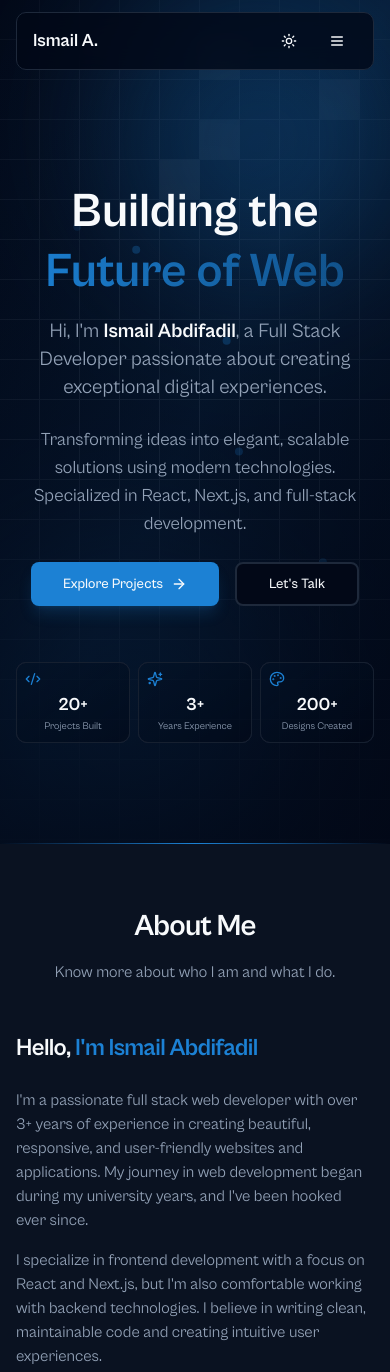
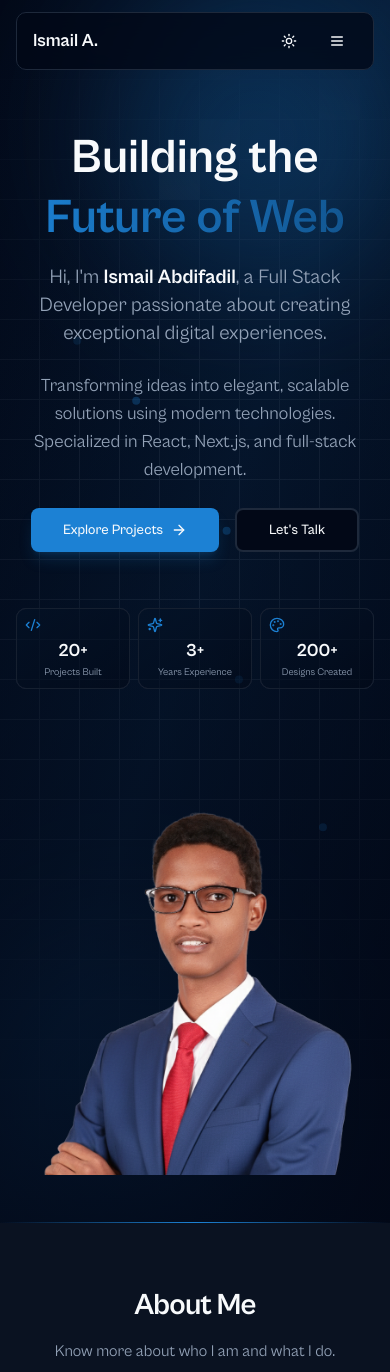
Before and after one commit to Diinsaalow/my-nextjs-portfolio, a Next.js app: page / in a window 390 px wide. Shown: the top 1372 px of the page. Built offline with nearby package versions, Linux system fonts and the light colour scheme.

Commit message:
Adjust HeroSection3 animations and layout by modifying vertical transform values, refining image dimensions, and enhancing opacity transitions for improved visual impact and responsiveness.

```diff
--- a/components/hero-section-3.tsx
+++ b/components/hero-section-3.tsx
@@ -14,8 +14,7 @@ export function HeroSection3() {
     offset: ['start start', 'end start'],
   });
 
-  const y = useTransform(scrollYProgress, [0, 1], ['0%', '50%']);
-  const opacity = useTransform(scrollYProgress, [0, 0.5], [1, 0]);
+  const y = useTransform(scrollYProgress, [0, 1], ['0%', '20%']);
 
   const scrollToSection = (href: string) => {
     const element = document.querySelector(href);
@@ -105,7 +104,7 @@ export function HeroSection3() {
       </div>
 
       <motion.div
-        style={{ y, opacity }}
+        style={{ y }}
         className='container mx-auto px-4 sm:px-6 relative z-10 w-full max-w-[100vw] py-12 md:py-16'
       >
         <div className='grid lg:grid-cols-2 gap-8 lg:gap-12 max-w-7xl mx-auto items-center'>
@@ -214,23 +213,23 @@ export function HeroSection3() {
 
           {/* Right Side - Image */}
           <motion.div
-            initial={{ opacity: 0, x: 50 }}
-            animate={{ opacity: 1, x: 0 }}
-            transition={{ duration: 0.5, delay: 0.2 }}
-            className='relative lg:flex hidden items-center justify-center'
+            initial={{ opacity: 0, y: 30 }}
+            animate={{ opacity: 1, y: 0 }}
+            transition={{ duration: 0.5, delay: 0.5 }}
+            className='relative flex items-center justify-center mt-8 lg:mt-0'
           >
             <motion.div
               whileHover={{ scale: 1.02 }}
               transition={{ duration: 0.3 }}
-              className='relative w-full h-[70vh] md:h-[75vh] lg:h-[80vh] rounded-3xl overflow-hidden '
+              className='relative w-full h-[50vh] sm:h-[60vh] md:h-[65vh] lg:h-[80vh] max-w-md lg:max-w-full rounded-3xl overflow-hidden'
             >
               <Image
                 src='/images/mine-4.png'
                 alt='Ismail Abdifadil - Full Stack Developer'
                 fill
-                sizes='(max-width: 1024px) 0vw, 50vw'
+                sizes='(max-width: 640px) 100vw, (max-width: 1024px) 80vw, 50vw'
                 className='object-cover object-top'
-                quality={90}
+                quality={95}
                 priority
               />
             </motion.div>
```
